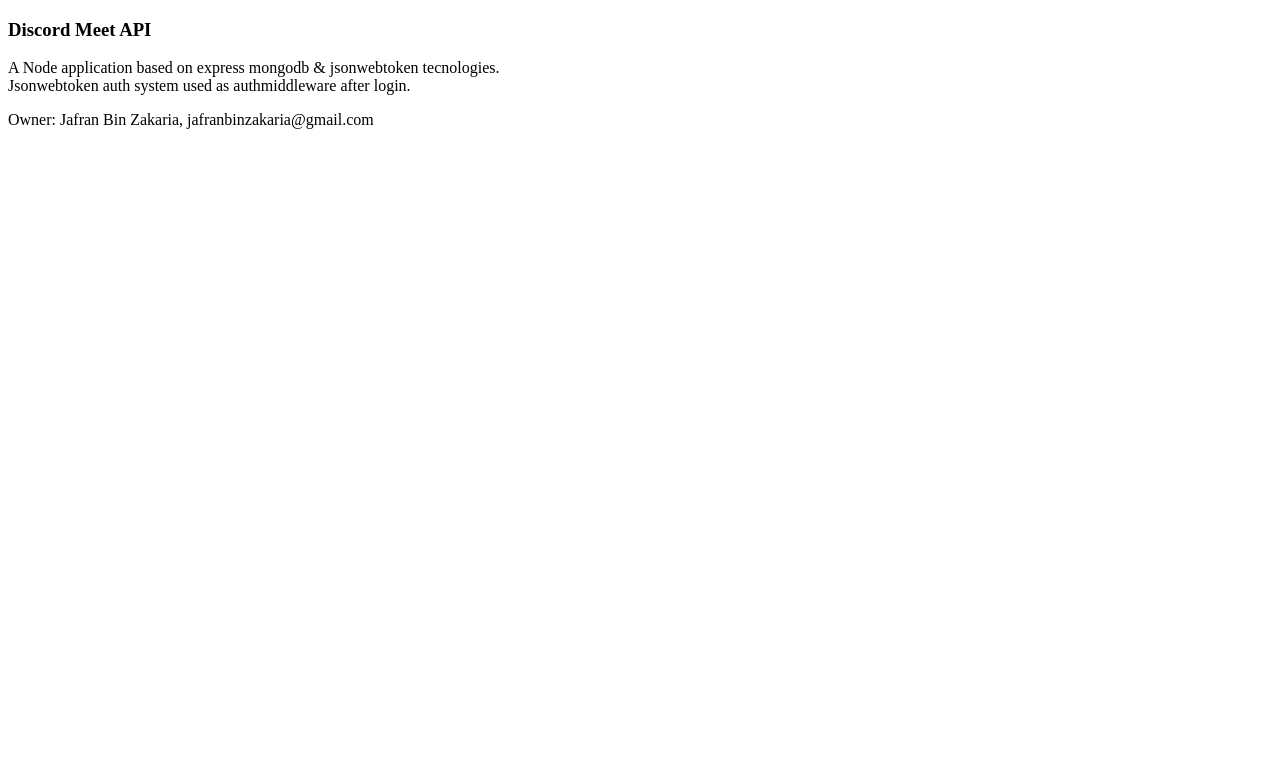
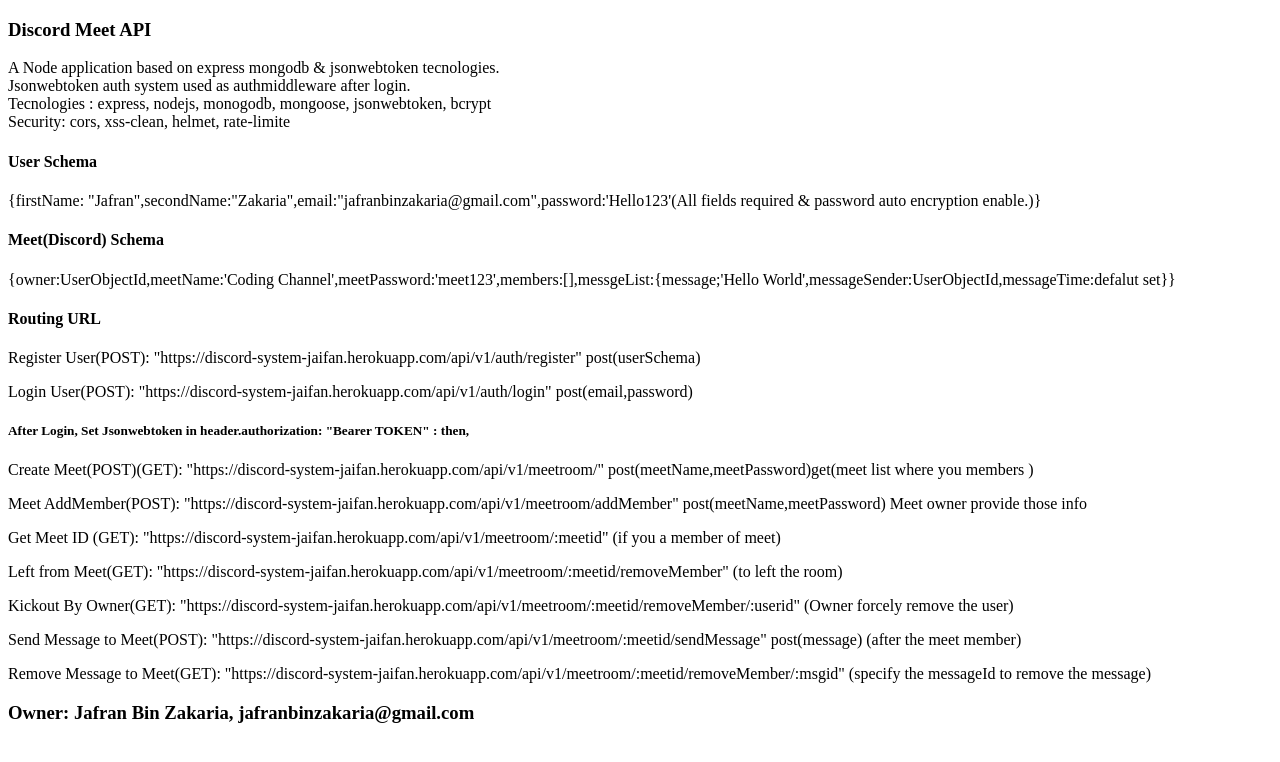
Before and after one commit to Jaifan/Discord-Chat-Channel-room-system-API-, a website: page index.html in a window 1280 px wide. Drawn offline with Linux system fonts and the light colour scheme.

Commit message:
documentation update

```diff
--- a/index.html
+++ b/index.html
@@ -1,12 +1,32 @@
 <!DOCTYPE html>
 <html>
     <title>Discord Meet System API</title>
-    <body>
         <h3>Discord Meet API</h3>
         <p>
             A Node application based on express mongodb & jsonwebtoken tecnologies.<br/>
-            Jsonwebtoken auth system used as authmiddleware after login.
+            Jsonwebtoken auth system used as authmiddleware after login.<br/>
+            Tecnologies : express, nodejs, monogodb, mongoose, jsonwebtoken, bcrypt<br/>
+            Security: cors, xss-clean, helmet, rate-limite
         </p>
-        <p>Owner: Jafran Bin Zakaria, jafranbinzakaria@gmail.com</p>
+
+        <h4>User Schema</h4>
+        <p>{firstName: "Jafran",secondName:"Zakaria",email:"jafranbinzakaria@gmail.com",password:'Hello123'(All fields required & password auto encryption enable.)}</p>
+        <h4>Meet(Discord) Schema</h4>
+        <p>{owner:UserObjectId,meetName:'Coding Channel',meetPassword:'meet123',members:[],messgeList:{message;'Hello World',messageSender:UserObjectId,messageTime:defalut set}}</p>
+
+        <h4>Routing URL</h4>
+        <p>Register User(POST): "https://discord-system-jaifan.herokuapp.com/api/v1/auth/register" post(userSchema)</p>
+        <p>Login User(POST): "https://discord-system-jaifan.herokuapp.com/api/v1/auth/login" post(email,password)</p>
+        <h5>After Login, Set Jsonwebtoken in header.authorization: "Bearer TOKEN" : then,</h5>
+        <p>Create Meet(POST)(GET): "https://discord-system-jaifan.herokuapp.com/api/v1/meetroom/" post(meetName,meetPassword)get(meet list where you members )</p>
+        <p>Meet AddMember(POST): "https://discord-system-jaifan.herokuapp.com/api/v1/meetroom/addMember" post(meetName,meetPassword) Meet owner provide those info</p>
+        <p>Get Meet ID (GET): "https://discord-system-jaifan.herokuapp.com/api/v1/meetroom/:meetid" (if you a member of meet)</p>
+        <p>Left from Meet(GET): "https://discord-system-jaifan.herokuapp.com/api/v1/meetroom/:meetid/removeMember" (to left the room)</p>
+        <p>Kickout By Owner(GET): "https://discord-system-jaifan.herokuapp.com/api/v1/meetroom/:meetid/removeMember/:userid" (Owner forcely remove the user)</p>
+        <p>Send Message to Meet(POST): "https://discord-system-jaifan.herokuapp.com/api/v1/meetroom/:meetid/sendMessage" post(message) (after the meet member)</p>
+        <p>Remove Message to Meet(GET): "https://discord-system-jaifan.herokuapp.com/api/v1/meetroom/:meetid/removeMember/:msgid" (specify the messageId to remove the message)</p>
+
+        <h3>Owner: Jafran Bin Zakaria, jafranbinzakaria@gmail.com</h3>
+
     </body>
 </html>
```
